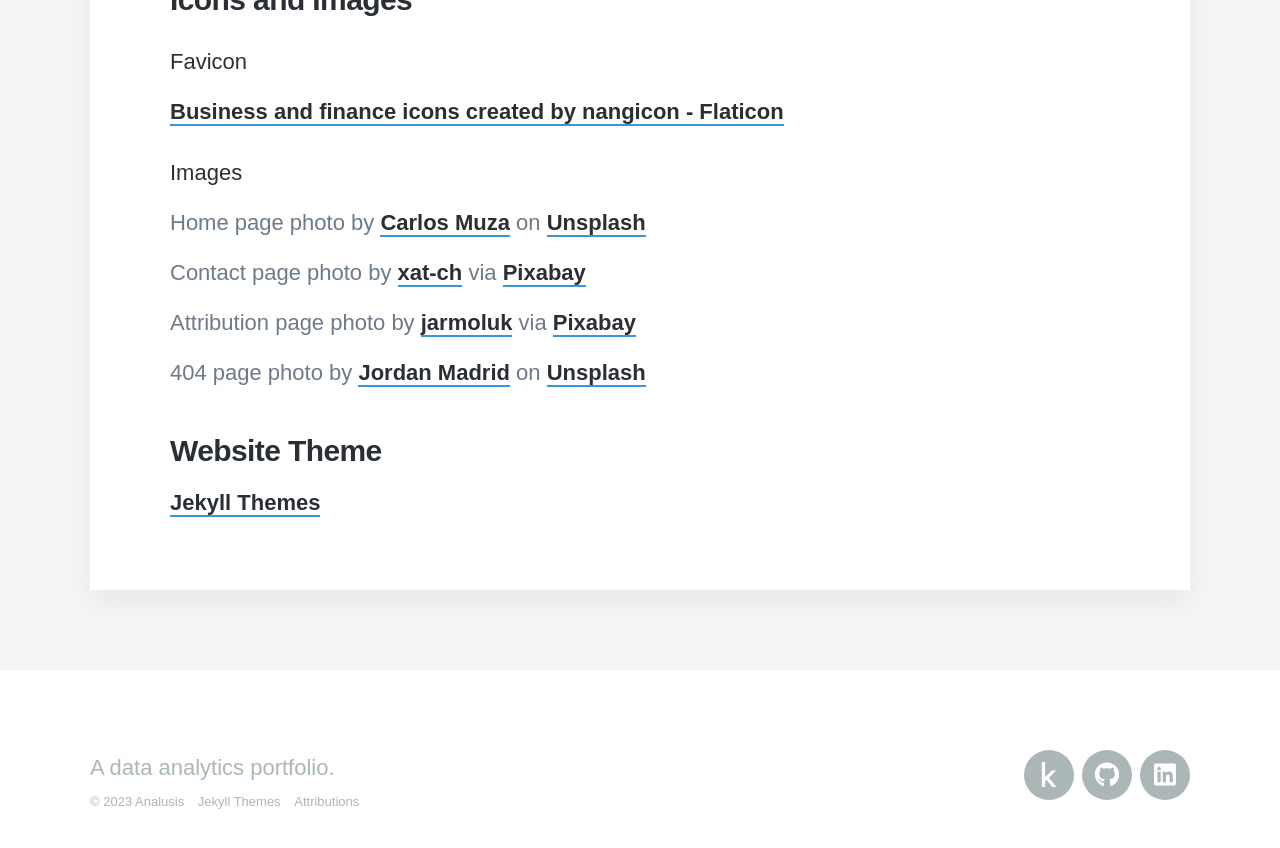
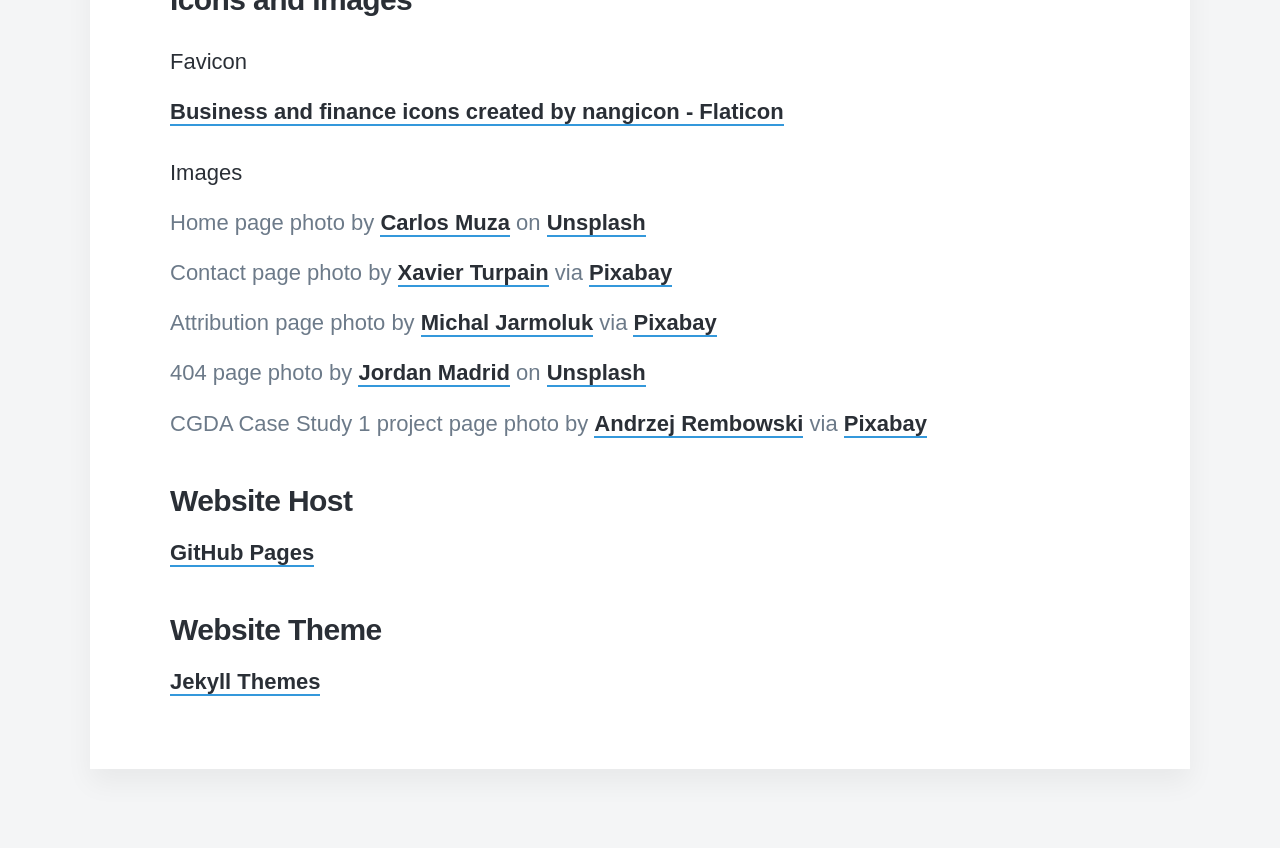
Before and after one commit to analusis/analusis.github.io, a Jekyll site: the page built from _pages/attributions.md, in a window 1280 px wide and 900 px high, scrolled down 622 px. Shown: the top 848 px of the window. Built offline with Jekyll 4.4.1, drawn with Linux system fonts in a browser that asks for light colours; nearby versions of some CDN libraries; some web fonts are replaced.

Commit message:
Updated attributions page

```diff
--- a/_pages/attributions.md
+++ b/_pages/attributions.md
@@ -12,11 +12,16 @@
 #### Images
 Home page photo by <a href="https://unsplash.com/photos/hpjSkU2UYSU" target="_blank">Carlos Muza</a> on <a href="https://unsplash.com/" target="_blank">Unsplash</a>
 
-Contact page photo by <a href="https://pixabay.com/photos/message-in-a-bottle-bottle-message-5322112/" target="_blank">xat-ch</a> via <a href="https://pixabay.com/" target="_blank">Pixabay</a>
+Contact page photo by <a href="https://pixabay.com/users/xat-ch-12531001/?utm_source=link-attribution&utm_medium=referral&utm_campaign=image&utm_content=5322112" target="_blank">Xavier Turpain</a> via <a href="https://pixabay.com//?utm_source=link-attribution&utm_medium=referral&utm_campaign=image&utm_content=5322112" target="_blank">Pixabay</a>
 
-Attribution page photo by <a href="https://pixabay.com/photos/document-agreement-documents-sign-428331/" target="_blank">jarmoluk</a> via <a href="https://pixabay.com/" target="_blank">Pixabay</a>
+Attribution page photo by <a href="https://pixabay.com/users/jarmoluk-143740/?utm_source=link-attribution&utm_medium=referral&utm_campaign=image&utm_content=428331" target="_blank">Michal Jarmoluk</a> via <a href="https://pixabay.com//?utm_source=link-attribution&utm_medium=referral&utm_campaign=image&utm_content=428331" target="_blank">Pixabay</a>
 
 404 page photo by <a href="https://unsplash.com/photos/iDzKdNI7Qgc" target="_blank">Jordan Madrid</a> on <a href="https://unsplash.com/" target="_blank">Unsplash</a>
 
+CGDA Case Study 1 project page photo by <a href="https://pixabay.com/users/andrzejrembowski-2775184/?utm_source=link-attribution&utm_medium=referral&utm_campaign=image&utm_content=4245347" target="_blank">Andrzej Rembowski</a> via <a href="https://pixabay.com//?utm_source=link-attribution&utm_medium=referral&utm_campaign=image&utm_content=4245347" target="_blank">Pixabay</a>
+
+### Website Host
+<a href="https://pages.github.com/" target="_blank">GitHub Pages</a>
+
 ### Website Theme
 <a href="https://jekyllthemes.io" target="_blank">Jekyll Themes</a>
```
